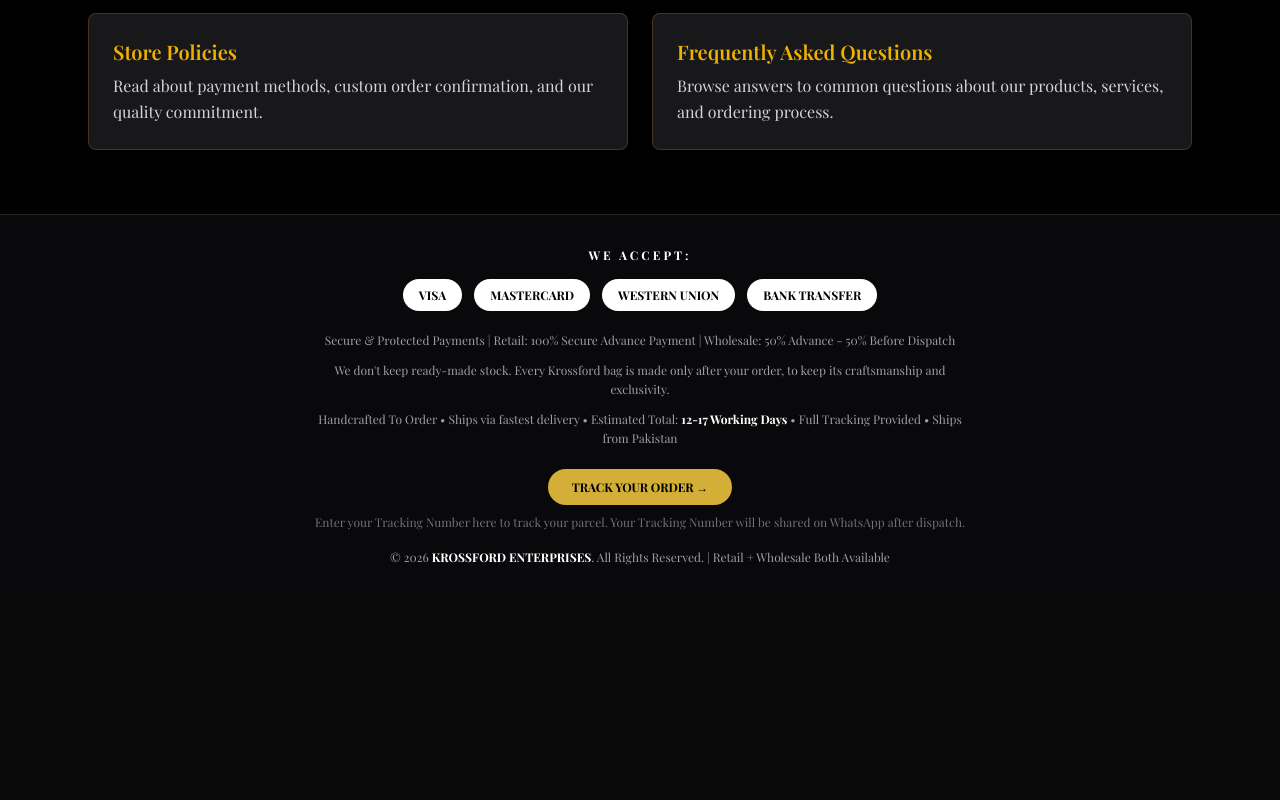
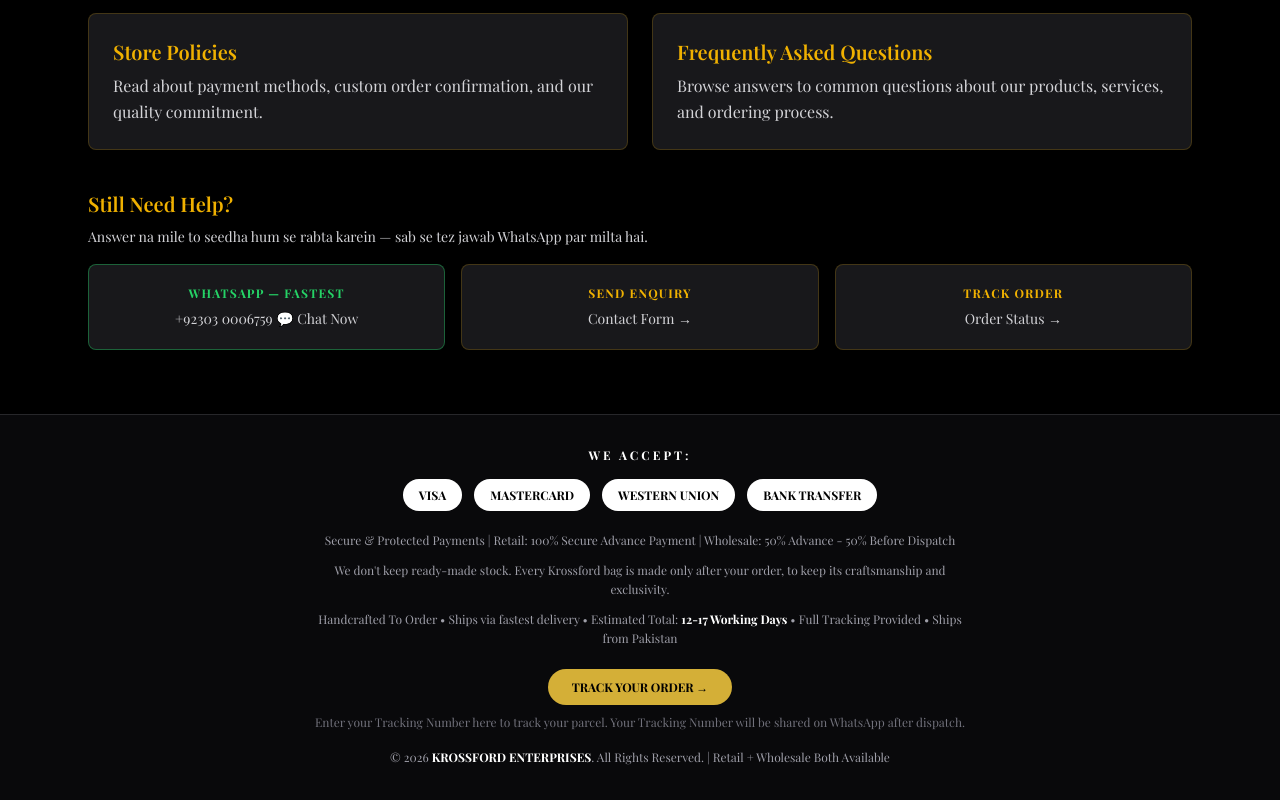
Before and after one commit to kaftab110-cmd/Krossford, a Next.js app: page /help-center in a window 1280 px wide. Shown: the part 794-1594 px from the top of the page. Before the commit the page ends 1394 px from the top, so only its background shows below. Built offline with nearby package versions, Linux system fonts and the light colour scheme.

Commit message:
help center still need help whatsapp contact track

```diff
--- a/app/help-center/page.tsx
+++ b/app/help-center/page.tsx
@@ -26,6 +26,25 @@ export default function HelpCenterPage() {
             </Link>
           ))}
         </div>
+
+        <div className="mt-8 sm:mt-10 w-full min-w-0">
+          <h2 className="text-lg sm:text-xl font-semibold text-yellow-500 break-words leading-snug">Still Need Help?</h2>
+          <p className="mt-2 text-sm text-zinc-300 break-words leading-relaxed">Answer na mile to seedha hum se rabta karein — sab se tez jawab WhatsApp par milta hai.</p>
+          <div className="grid gap-3 sm:gap-4 grid-cols-1 sm:grid-cols-3 mt-4 w-full min-w-0">
+            <a href="https://wa.me/923030006759?text=Hi%20KROSSFORD%2C%20I%20need%20help." target="_blank" rel="noopener noreferrer" className="rounded-lg border border-[#25D366]/40 bg-zinc-900 p-4 sm:p-5 transition hover:border-[#25D366] w-full min-w-0 block text-center">
+              <p className="text-xs font-bold text-[#25D366] uppercase tracking-widest break-words">WhatsApp — Fastest</p>
+              <p className="text-sm text-zinc-300 mt-2 break-words">+92303 0006759 💬 Chat Now</p>
+            </a>
+            <Link href="/contact" className="rounded-lg border border-yellow-500/20 bg-zinc-900 p-4 sm:p-5 transition hover:border-yellow-500 w-full min-w-0 block text-center">
+              <p className="text-xs font-bold text-yellow-500 uppercase tracking-widest break-words">Send Enquiry</p>
+              <p className="text-sm text-zinc-300 mt-2 break-words">Contact Form →</p>
+            </Link>
+            <Link href="/track-order" className="rounded-lg border border-yellow-500/20 bg-zinc-900 p-4 sm:p-5 transition hover:border-yellow-500 w-full min-w-0 block text-center">
+              <p className="text-xs font-bold text-yellow-500 uppercase tracking-widest break-words">Track Order</p>
+              <p className="text-sm text-zinc-300 mt-2 break-words">Order Status →</p>
+            </Link>
+          </div>
+        </div>
       </section>
     </main>
   );
```
